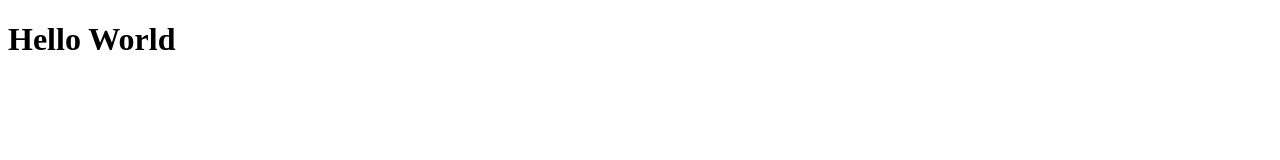
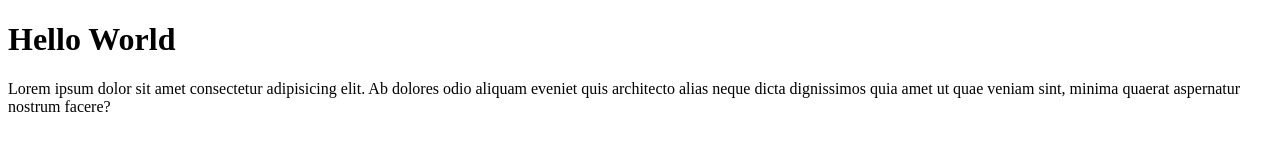
Before and after one commit to nikhilvishwakarma077/demo-repo, a plain HTML site: page index.html in a window 1280 px wide. Drawn offline with Linux system fonts and the light colour scheme.

Commit message:
para added

```diff
--- a/index.html
+++ b/index.html
@@ -7,6 +7,7 @@
 </head>
 <body>
     <h1>Hello World</h1>
+    <p>Lorem ipsum dolor sit amet consectetur adipisicing elit. Ab dolores odio aliquam eveniet quis architecto alias neque dicta dignissimos quia amet ut quae veniam sint, minima quaerat aspernatur nostrum facere?</p>
 
 </body>
 </html>
```
